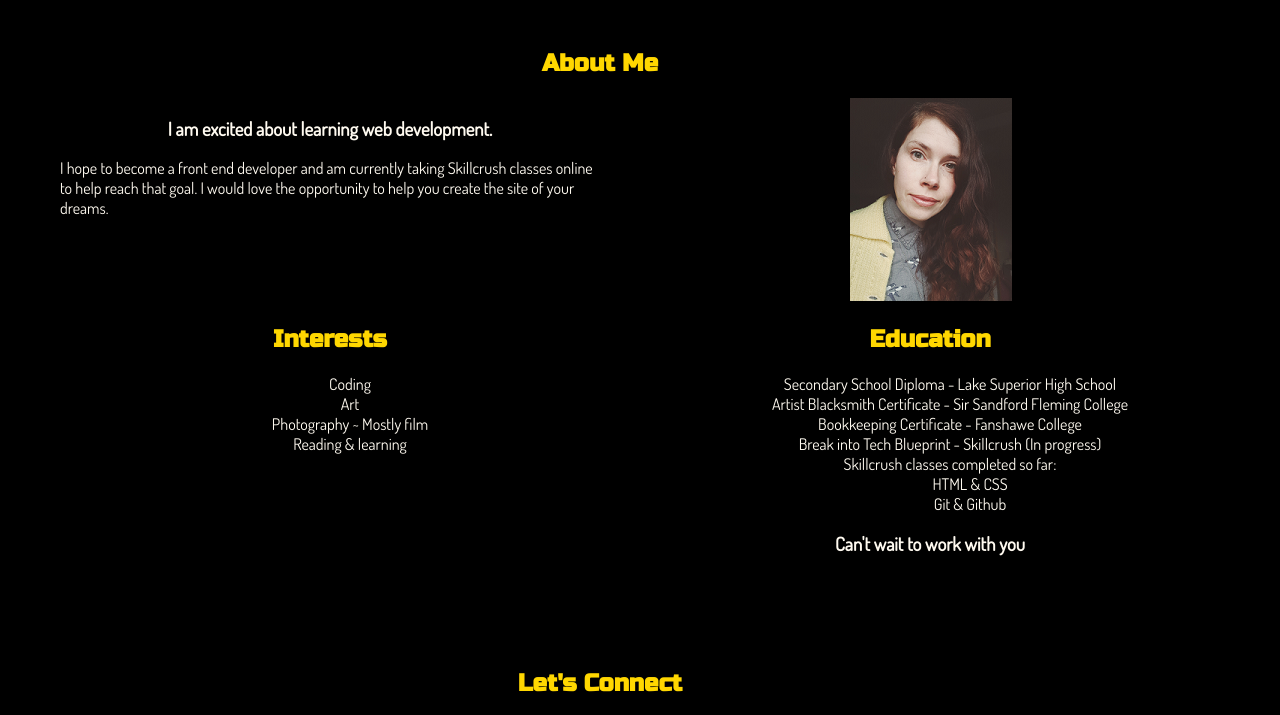
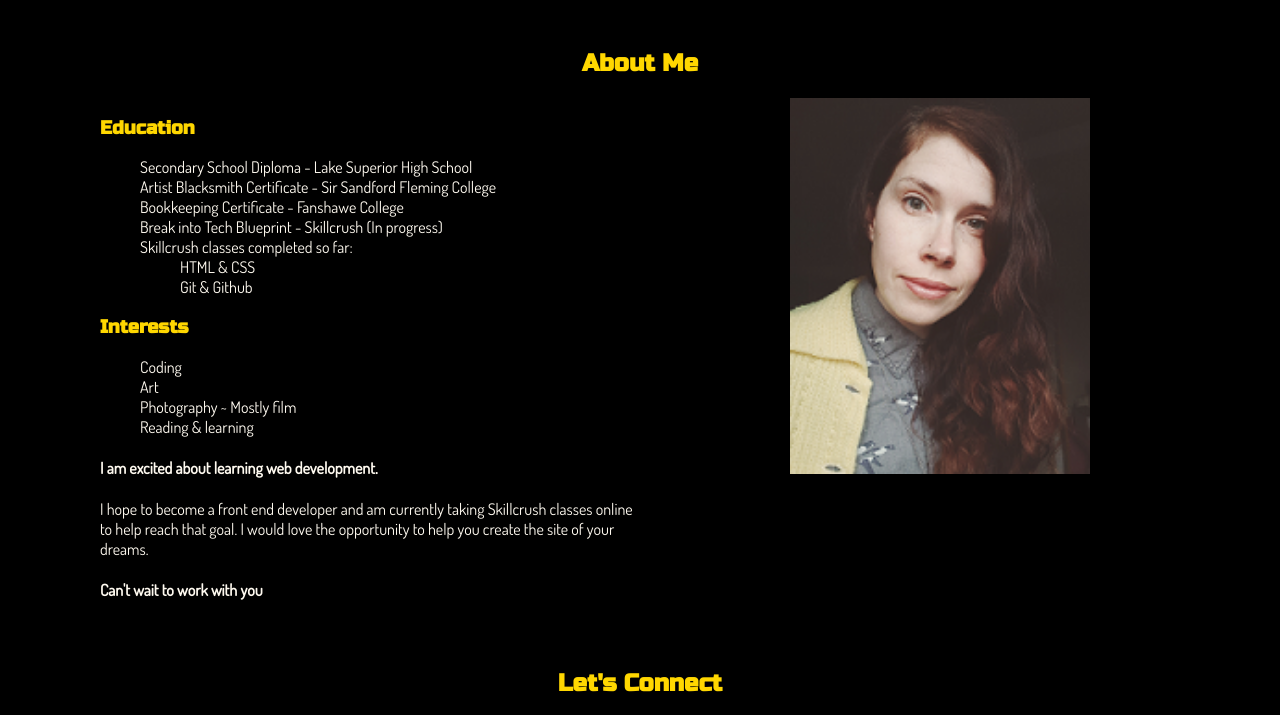
Before and after one commit to MegsBenedict/my-portfolio-site, a plain HTML site: page index.html in a window 1280 px wide. Shown: the part 1771-2486 px from the top of the page. Drawn offline with Linux system fonts and the light colour scheme.

Commit message:
background

```diff
--- a/css/main.css
+++ b/css/main.css
@@ -22,6 +22,7 @@ body {
 
 .full-width {
     width: 1200px;
+    margin: 0 auto;
 }
 
 .half-width {
@@ -39,7 +40,7 @@ body {
 /***** Header *****/
 
 header {
-    background: url('../img/background-paint.png');
+    background: url('../img/background-paints.png');
     background-position: center;
     background-repeat: no-repeat;
     background-size: 1400px 700px;
@@ -133,17 +134,23 @@ header h2 {
     }
 
     #about h3 {
-        text-align: center;
+        color: gold;
+        font-family: 'Russo One', sans-serif;
+        text-align: left;
     }
 
     #about ul {
-        text-align: center;
+        text-align: left;
         text-decoration: none;
         list-style-type: none;
     }
 
     .about-img {
-        padding: 0 0 0 250px;
+        display: block;
+        margin-left: auto;
+        margin-right: auto;
+        width: 50%;
+
     }
 
     /*****Connect*****/
--- a/index.html
+++ b/index.html
@@ -76,20 +76,20 @@
 
             <div class="half-width">
                 <div class="about-me">
-                <h3>I am excited about learning web development.</h3>
-                <p>I hope to become a front end developer and am currently taking Skillcrush classes online to help reach that goal. I would love the opportunity to help you create the site of your dreams. </p>
+                    <h3>Education</h3>
+                        <ul>
+                            <li>Secondary School Diploma - Lake Superior High School</li>
+                            <li>Artist Blacksmith Certificate - Sir Sandford Fleming College</li>
+                            <li>Bookkeeping Certificate - Fanshawe College</li>
+                            <li>Break into Tech Blueprint - Skillcrush (In progress)<br> Skillcrush classes completed so far: <br><ul>
+                                <li>HTML & CSS</li>
+                                <li>Git & Github</li>
+                            </ul></li>
+                        </ul>
                 </div>
-            </div>
 
-            <div class="half-width">
-                <div class="about-img">
-                <img src="img/different-me.png" alt="Megan Campbell">
-                </div>
-            </div>
-
-            <div class="half-width">
                 <div class="about-me">
-                    <h2>Interests</h2>
+                    <h3>Interests</h3>
                     <ul>
                         <li>Coding</li>
                         <li>Art</li>
@@ -97,23 +97,19 @@
                         <li>Reading & learning</li>
                     </ul>
                     </div>
+
+                <div class="about-me">
+                    <h4>I am excited about learning web development.</h4>
+                    <p>I hope to become a front end developer and am currently taking Skillcrush classes online to help reach that goal. I would love the opportunity to help you create the site of your dreams. </p>
+                    <h4>Can't wait to work with you</h4>
                 </div>
+            </div>
 
-                <div class="half-width">
-                    <div class="about-me">
-                    <h2>Education</h2>
-                    <ul>
-                        <li>Secondary School Diploma - Lake Superior High School</li>
-                        <li>Artist Blacksmith Certificate - Sir Sandford Fleming College</li>
-                        <li>Bookkeeping Certificate - Fanshawe College</li>
-                        <li>Break into Tech Blueprint - Skillcrush (In progress)<br> Skillcrush classes completed so far: <br><ul>
-                            <li>HTML & CSS</li>
-                            <li>Git & Github</li>
-                        </ul></li>
-                    </ul>
-                    <h3>Can't wait to work with you</h3>
-                    </div>
+            <div class="half-width">
+                <div class="about-img">
+                <img src="img/different-me.png" alt="Megan Campbell" width="300px">
                 </div>
+            </div>
         </div>
         </section>
 
```
Also changed, not shown: img/background-paints.png (added).
